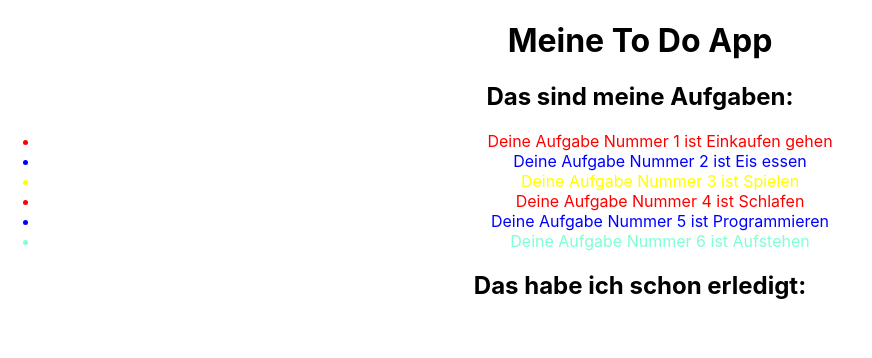
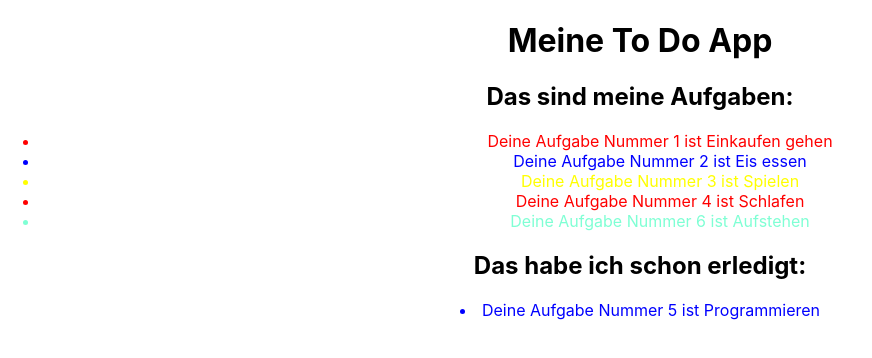
Before and after one commit to Yamen-1/To-do-Liste, a React (Create React App) app: page / in a window 1280 px wide. Shown: the top 358 px of the page, without its empty margins (0-872 px from the left). Built offline with nearby package versions, Linux system fonts and the light colour scheme.

Commit message:
erledigte und nicht erledigte aufgaben zeigen

```diff
--- a/src/components/ToDoListe.js
+++ b/src/components/ToDoListe.js
@@ -16,16 +16,35 @@ const ToDoListe = () => {
     <div className='ToDoListe'>
       <h2>Das sind meine Aufgaben:</h2>
       <ul>
-        {/* So viele Komponenten wie aufgaben */}
-        {aufgaben.map((aufgabe) => {
+        {/* Schritt 2: nur nicht erledigte aufgaben anzeigen */}
+        { aufgaben.filter((aufgabe) => !aufgabe.done).map((aufgabe) => {
           return <Aufgabe
           text={aufgabe.text}
           key={aufgabe.id}
           number={aufgabe.id}
+          // Schritt 3: onClick um als erledigt zu markieren
           farbe={aufgabe.farbe} />
         })}
       </ul>
       <h2>Das habe ich schon erledigt:</h2>
+      {/* Schritt 1: nur erledigte aufgaben anzeigen; Ausfilter wo done == true */}
+      {/*Geht auch: { aufgaben.filter((aufgabe) => aufgabe.done )} */}
+      {/* [{ text: "Programmieren", done: true, id: 5, farbe: 'blau' }] */}
+       { aufgaben.filter((aufgabe) => aufgabe.done === true ).map(aufgabe => {
+         return <Aufgabe
+         text={aufgabe.text}
+         key={aufgabe.id}
+         number={aufgabe.id}
+         // Schritt 3: onClick um als erledigt zu markieren
+         farbe={aufgabe.farbe} />
+       }) }
+
+
+
+
+
+
+      {/* Schritt 4: aufräumen mit Container? */}
     </div>
   )
 }
```
